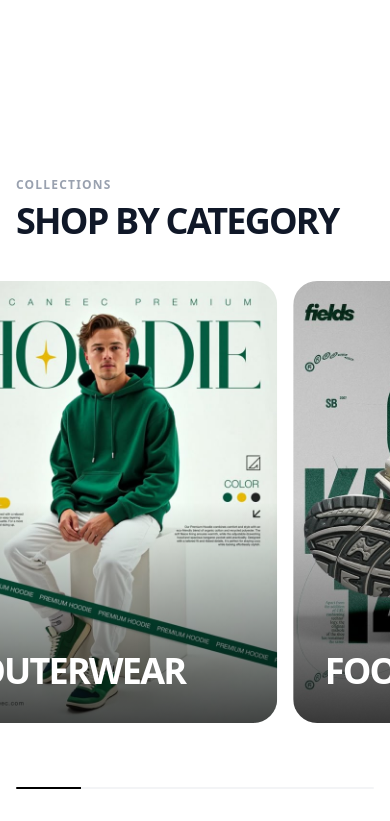
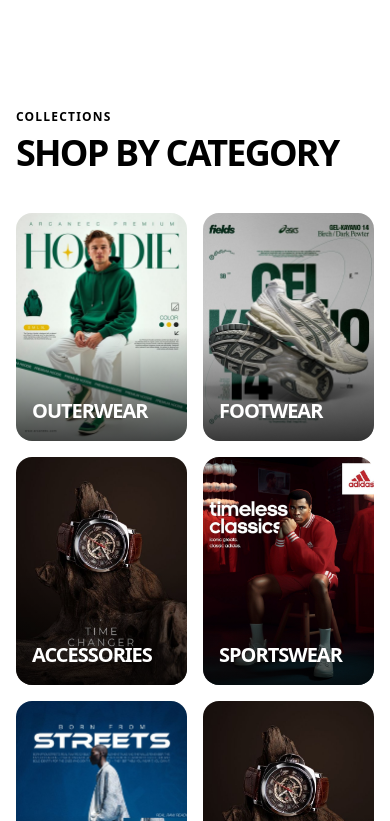
Before and after one commit to FashionFriday-tech/platform, a Next.js app: page / in a window 390 px wide. Shown: the part 1303-2124 px from the top of the page. Built offline with nearby package versions, Linux system fonts and the light colour scheme.

Commit message:
feat(category-carousel): refactor category data structure and enhance responsive design with dynamic height adjustment

```diff
--- a/src/components/sections/home/FeaturedCatagories.tsx
+++ b/src/components/sections/home/FeaturedCatagories.tsx
@@ -1,106 +1,83 @@
 "use client";
 
-import { useRef } from "react";
+import { useRef, useState, useEffect } from "react";
 import { motion, useScroll, useTransform } from "framer-motion";
 import Image from "next/image";
 import Link from "next/link";
 import { ArrowRight } from "lucide-react";
 
 const categories = [
-  {
-    id: 1,
-    title: "Outerwear",
-    image: "/images/categories/outfit.png",
-    count: "42 Products",
-    href: "/shop/outerwear",
-  },
-  {
-    id: 2,
-    title: "Footwear",
-    image: "/images/categories/footwear.png",
-    count: "18 Products",
-    href: "/shop/footwear",
-  },
-  {
-    id: 3,
-    title: "Accessories",
-    image: "/images/categories/accesories.png",
-    count: "64 Products",
-    href: "/shop/accessories",
-  },
-  {
-    id: 4,
-    title: "Sportswear",
-    image: "/images/categories/sportswear.png",
-    count: "35 Products",
-    href: "/shop/sportswear",
-  },
-  {
-    id: 5,
-    title: "New Drops",
-    image: "/images/categories/newdrop.png",
-    count: "12 Products",
-    href: "/shop/new",
-  },
-  {
-    id: 6,
-    title: "Accessories",
-    image: "/images/categories/accesories.png",
-    count: "64 Products",
-    href: "/shop/accessories",
-  },
-  {
-    id: 7,
-    title: "Outerwear",
-    image: "/images/categories/outfit.png",
-    count: "42 Products",
-    href: "/shop/outerwear",
-  },
-  {
-    id: 8,
-    title: "Footwear",
-    image: "/images/categories/footwear.png",
-    count: "18 Products",
-    href: "/shop/footwear",
-  },
+  { id: 1, title: "Outerwear", image: "/images/categories/outfit.png", count: "42 Products", href: "/shop/outerwear" },
+  { id: 2, title: "Footwear", image: "/images/categories/footwear.png", count: "18 Products", href: "/shop/footwear" },
+  { id: 3, title: "Accessories", image: "/images/categories/accesories.png", count: "64 Products", href: "/shop/accessories" },
+  { id: 4, title: "Sportswear", image: "/images/categories/sportswear.png", count: "35 Products", href: "/shop/sportswear" },
+  { id: 5, title: "New Drops", image: "/images/categories/newdrop.png", count: "12 Products", href: "/shop/new" },
+  { id: 6, title: "Accessories", image: "/images/categories/accesories.png", count: "64 Products", href: "/shop/accessories" },
+  { id: 7, title: "Outerwear", image: "/images/categories/outfit.png", count: "42 Products", href: "/shop/outerwear" },
+  { id: 8, title: "Footwear", image: "/images/categories/footwear.png", count: "18 Products", href: "/shop/footwear" },
 ];
 
 export default function CategoryCarousel() {
   const targetRef = useRef<HTMLDivElement>(null);
+  const scrollContentRef = useRef<HTMLDivElement>(null);
+  const [dynamicHeight, setDynamicHeight] = useState<number | null>(null);
+
+  useEffect(() => {
+    const calculateHeight = () => {
+      if (scrollContentRef.current && window.innerWidth >= 768) {
+        const contentWidth = scrollContentRef.current.scrollWidth;
+        const windowWidth = window.innerWidth;
+        // Total scroll distance needed + one viewport height to keep it sticky
+        setDynamicHeight(contentWidth - windowWidth + window.innerHeight);
+      } else {
+        // Reset for mobile
+        setDynamicHeight(null);
+      }
+    };
+
+    calculateHeight();
+    window.addEventListener("resize", calculateHeight);
+    return () => window.removeEventListener("resize", calculateHeight);
+  }, []);
 
   const { scrollYProgress } = useScroll({
     target: targetRef,
   });
 
-
-  const x = useTransform(scrollYProgress, [0, 1], ["0%", "-100%"]);
+  // Transform for desktop horizontal movement
+  const x = useTransform(scrollYProgress, [0, 1], ["0%", "-98%"]);
 
   return (
-    // 3. TALL PARENT: 'h-[300vh]' creates the physical space to scroll down
-    <section ref={targetRef} className="relative h-[350vh] bg-white">
-      {/* 4. STICKY CONTAINER: Keeps the design locked in view while scrolling */}
-      <div className="sticky top-0 h-screen flex flex-col justify-center overflow-hidden">
-        {/* Header (Unchanged) */}
-        <div className="container mx-auto px-4 lg:px-6 mb-10 flex items-end justify-between">
-          <div>
-            <span className="text-xs font-bold text-gray-400 uppercase tracking-widest mb-2 block">
-              Collections
-            </span>
-            <h2 className="text-4xl lg:text-7xl font-black uppercase tracking-tighter text-gray-900">
-              Shop by Category
-            </h2>
-          </div>
+    <section
+      ref={targetRef}
+      className="relative"
+      // Only apply dynamic height on desktop (md: 768px+)
+      style={{ height: dynamicHeight ? `${dynamicHeight}px` : "auto" }}
+    >
+      <div className="md:sticky md:top-0 md:h-screen md:flex md:flex-col md:justify-center md:overflow-hidden py-12">
+        {/* Header */}
+        <div className="container mx-auto px-4 lg:px-6 md:mt-20 mb-10">
+          <span className="text-xs font-bold text-primary uppercase tracking-widest mb-2 block">
+            Collections
+          </span>
+          <h2 className="text-4xl lg:text-7xl font-black uppercase tracking-tighter text-primary">
+            Shop by Category
+          </h2>
         </div>
 
+        {/* MOBILE: grid grid-cols-2 (Calculates height automatically)
+            DESKTOP: flex (Horizontal)
+        */}
         <motion.div
-          style={{ x }}
-          className="flex gap-4 lg:gap-6 px-4 lg:px-6 pb-12"
+          ref={scrollContentRef}
+          // Only animate 'x' if we are on desktop
+          style={{ x: dynamicHeight ? x : 0 }}
+          className="grid grid-cols-2 gap-4 px-4 md:flex md:flex-nowrap md:gap-6 md:px-6"
         >
           {categories.map((cat, index) => (
             <div
               key={`${cat.id}-${index}`}
-              // EXACT SIZES PRESERVED
-              className="relative shrink-0 w-[85vw] md:w-75 aspect-3/4 rounded-3xl overflow-hidden group cursor-pointer"
+              className="relative shrink-0 w-full md:w-80 aspect-3/4 rounded-2xl md:rounded-3xl overflow-hidden group cursor-pointer"
             >
               <Link href={cat.href} className="block w-full h-full">
                 <div className="absolute inset-0 w-full h-full">
@@ -110,33 +87,30 @@ export default function CategoryCarousel() {
                     fill
                     className="object-cover transition-transform duration-700 group-hover:scale-110"
                   />
-                  {/* Fixed typo: bg-linear-to-t -> bg-gradient-to-t */}
                   <div className="absolute inset-0 bg-linear-to-t from-black/80 via-transparent to-transparent opacity-90" />
                 </div>
 
-                <div className="absolute bottom-0 left-0 w-full p-8">
+                <div className="absolute bottom-0 left-0 w-full p-4 md:p-8">
                   <div className="transform transition-transform duration-500 group-hover:-translate-y-2">
-                    <p className="text-gray-300 text-sm font-medium mb-2 opacity-0 group-hover:opacity-100 transition-opacity duration-500 delay-100">
+                    <p className="text-gray-300 text-[10px] md:text-sm font-medium mb-1 md:mb-2 opacity-0 group-hover:opacity-100 transition-opacity duration-500">
                       {cat.count}
                     </p>
-                    <h3 className="text-4xl font-black text-white uppercase tracking-tighter">
+                    <h3 className="text-xl md:text-4xl font-black text-white uppercase tracking-tighter">
                       {cat.title}
                     </h3>
                   </div>
                 </div>
 
-                <div className="absolute bottom-8 right-8 w-12 h-12 bg-white rounded-full flex items-center justify-center translate-y-20 opacity-0 group-hover:translate-y-0 group-hover:opacity-100 transition-all duration-500 ease-out">
-                  <ArrowRight className="w-5 h-5 text-black" />
-                </div>
+
               </Link>
             </div>
           ))}
 
-          {/* 'View All' End Card (Unchanged) */}
-          <div className="shrink-0 w-[85vw] md:w-50 aspect-3/4 flex items-center justify-center">
+          {/* 'View All' Card */}
+          {/* <div className="shrink-0 w-full md:w-60 aspect-[3/4] flex items-center justify-center bg-zinc-100 dark:bg-zinc-900 rounded-3xl md:bg-transparent">
             <Link
               href="/shop"
-              className="w-24 h-24 rounded-full border-2 border-gray-200 flex items-center justify-center hover:bg-black hover:border-black hover:text-white transition-all group"
+              className="w-24 h-24 rounded-full border-2 border-zinc-300 flex items-center justify-center hover:bg-black hover:border-black hover:text-white transition-all group"
             >
               <span className="text-xs font-bold uppercase tracking-widest text-center">
                 View
@@ -144,15 +118,14 @@ export default function CategoryCarousel() {
                 All
               </span>
             </Link>
-          </div>
+          </div> */}
         </motion.div>
 
-        {/* SCROLL PROGRESS BAR (Linked to Vertical Scroll) */}
-        <div className="container mx-auto px-4 lg:px-6 mt-4">
-          <div className="w-full h-0.5 bg-gray-100 rounded-full overflow-hidden">
+        {/* PROGRESS BAR - Desktop Only */}
+        <div className="hidden md:block container mx-auto px-4 lg:px-6 mt-8">
+          <div className="w-full h-1 bg-zinc-200 dark:bg-zinc-800 rounded-full overflow-hidden">
             <motion.div
-              className="h-full bg-black"
-              // Changed from scrollXProgress to scrollYProgress
+              className="h-full bg-black dark:bg-white"
               style={{ scaleX: scrollYProgress, transformOrigin: "0%" }}
             />
           </div>
```
